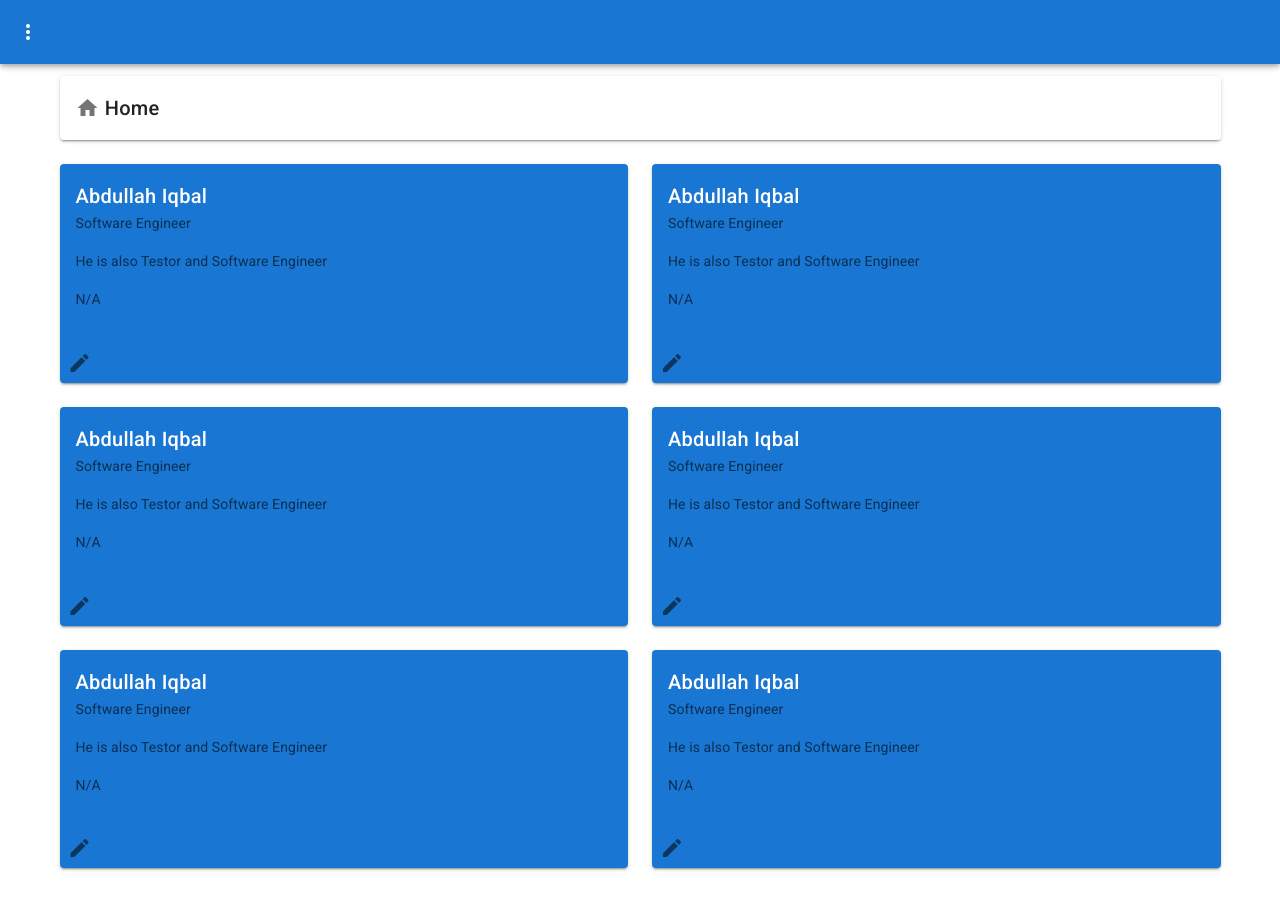
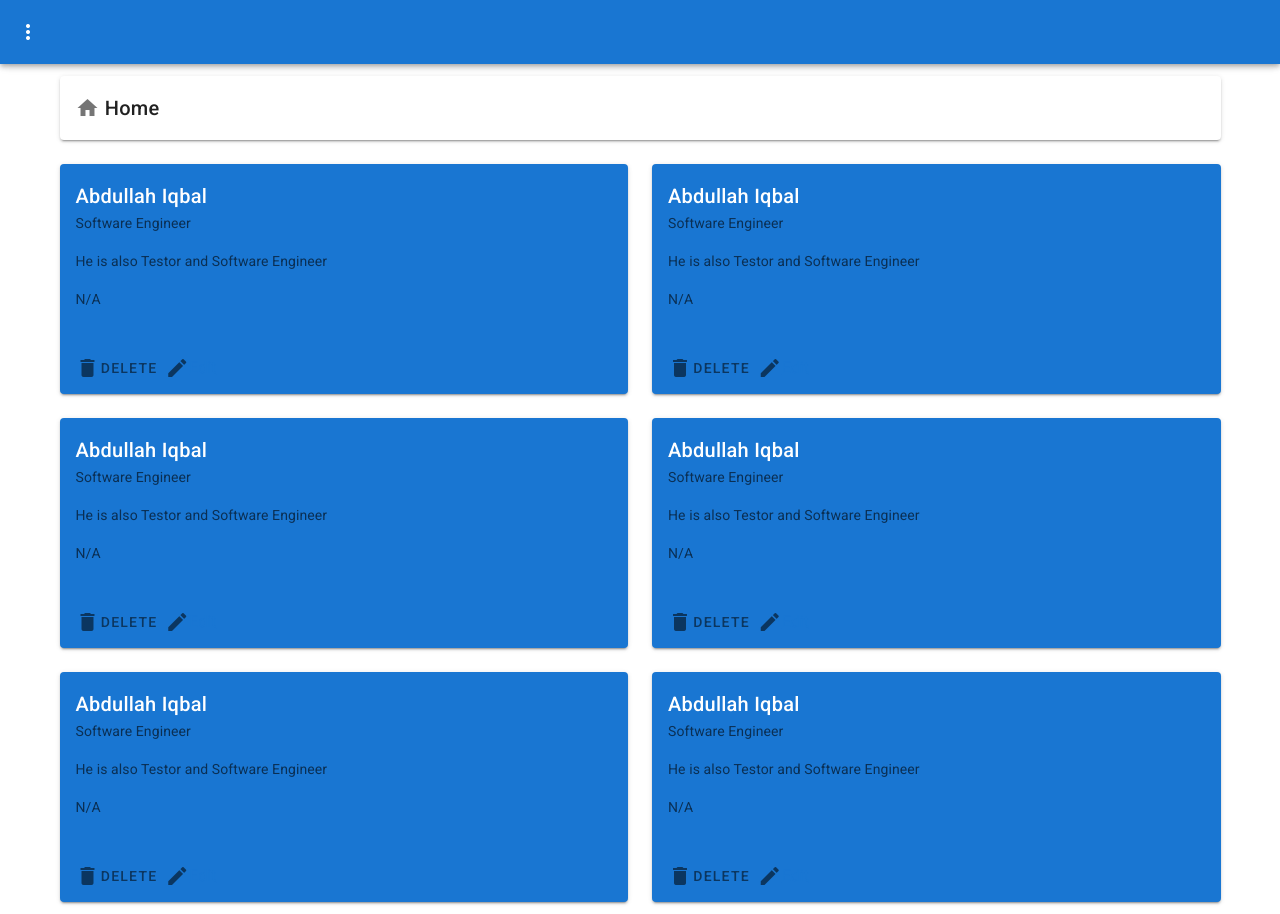
Before and after one commit to abdullah4a/VuexPro, a Vue app: page / in a window 1280 px wide. Before the commit the page ends 880 px from the top, so only its background shows below. Built offline with nearby package versions, Linux system fonts and the light colour scheme.

Commit message:
Delete Function Added but not working yet

```diff
--- a/src/router/index.js
+++ b/src/router/index.js
@@ -1,14 +1,19 @@
 import Vue from 'vue'
 import VueRouter from 'vue-router'
 import Home from '../views/Home.vue'
+import User from '../views/UserDetail.vue'
 
 Vue.use(VueRouter)
 
-const routes = [
-  {
+const routes = [{
         path: '/',
         name: 'Home',
         component: Home
+    },
+    {
+        path: '/userdetail/:id',
+        name: 'UserDetail',
+        component: User
     },
     {
         path: '/about',
@@ -16,7 +21,8 @@ const routes = [
         // route level code-splitting
         // this generates a separate chunk (about.[hash].js) for this route
         // which is lazy-loaded when the route is visited.
-    component: () => import(/* webpackChunkName: "about" */ '../views/About.vue')
+        component: () =>
+            import ( /* webpackChunkName: "about" */ '../views/About.vue')
     }
 ]
 
--- a/src/views/Home.vue
+++ b/src/views/Home.vue
@@ -25,16 +25,33 @@
               </p>
             </v-card-text>
             <v-card-actions>
-              <v-dialog width="500">
-                <template #activator:{attrs,on}>
-                  <v-btn plain text v-on="on" v-bind="attrs">
-                    <v-icon>mdi-delete</v-icon>
+              <v-dialog v-model="deleteDialog" width="500">
+                <template v-slot:activator="{ on, attrs }">
+                  <v-btn
+                    v-on="on"
+                    v-bind="attrs"
+                    @click="ConfrimtoDelete(card.id)"
+                    plain
+                    text
+                  >
+                    <v-icon>
+                      mdi-delete
+                    </v-icon>
                     <span>Delete</span>
                   </v-btn>
                 </template>
+                <v-card>
+                  <v-card-title>
+                    Are you sure you want to delete it
+                  </v-card-title>
+                  <v-card-actions>
+                    <v-btn @click="DeleteUser">OK</v-btn>
+                    <v-btn @click="closeDialog">Cancel</v-btn>
+                  </v-card-actions>
+                </v-card>
               </v-dialog>
               <router-link
-                :to="{ name: 'UserDetail', params: { id: 'user.id' } }"
+                :to="{ name: 'UserDetail', params: { id: card.Name } }"
               >
                 <v-icon>mdi-pencil</v-icon>
                 <span>Edit</span>
@@ -55,6 +72,7 @@ export default {
   components: {},
   data() {
     return {
+      deleteDialog: false,
       users: [
         // {
         //   Name: "Abdullah Iqbal",
@@ -63,12 +81,23 @@ export default {
         //   hobbies: "N/A",
         // },
       ],
+      UsertoDelete: {},
     };
   },
   methods: {
+    DeleteUser() {
+      Users.DeleteUser(this.UsertoDelete);
+    },
+    ConfrimtoDelete(u) {
+      const index = this.users.findIndex((us) => us.id === u);
+      this.UsertoDelete = this.users[index];
+      this.deleteDialog = !this.deleteDialog;
+    },
+    closeDialog() {
+      this.deleteDialog = !this.deleteDialog;
+    },
     async LoadUsers() {
       this.users = await Users.GetUsers();
-      console.log(this.users);
     },
   },
   async created() {
```
Also changed, not shown: public/api/User.json (indentation only). Lines whose indentation alone changed are shown as unchanged.
